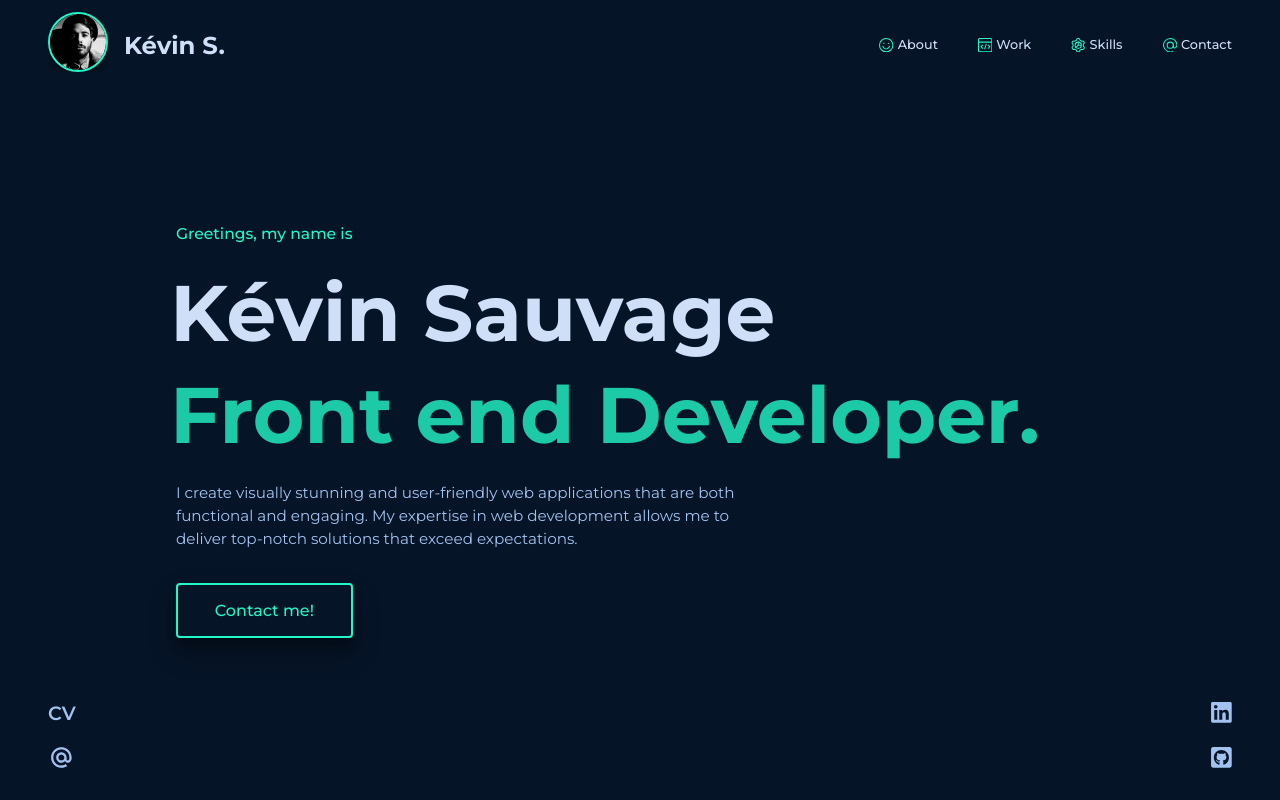
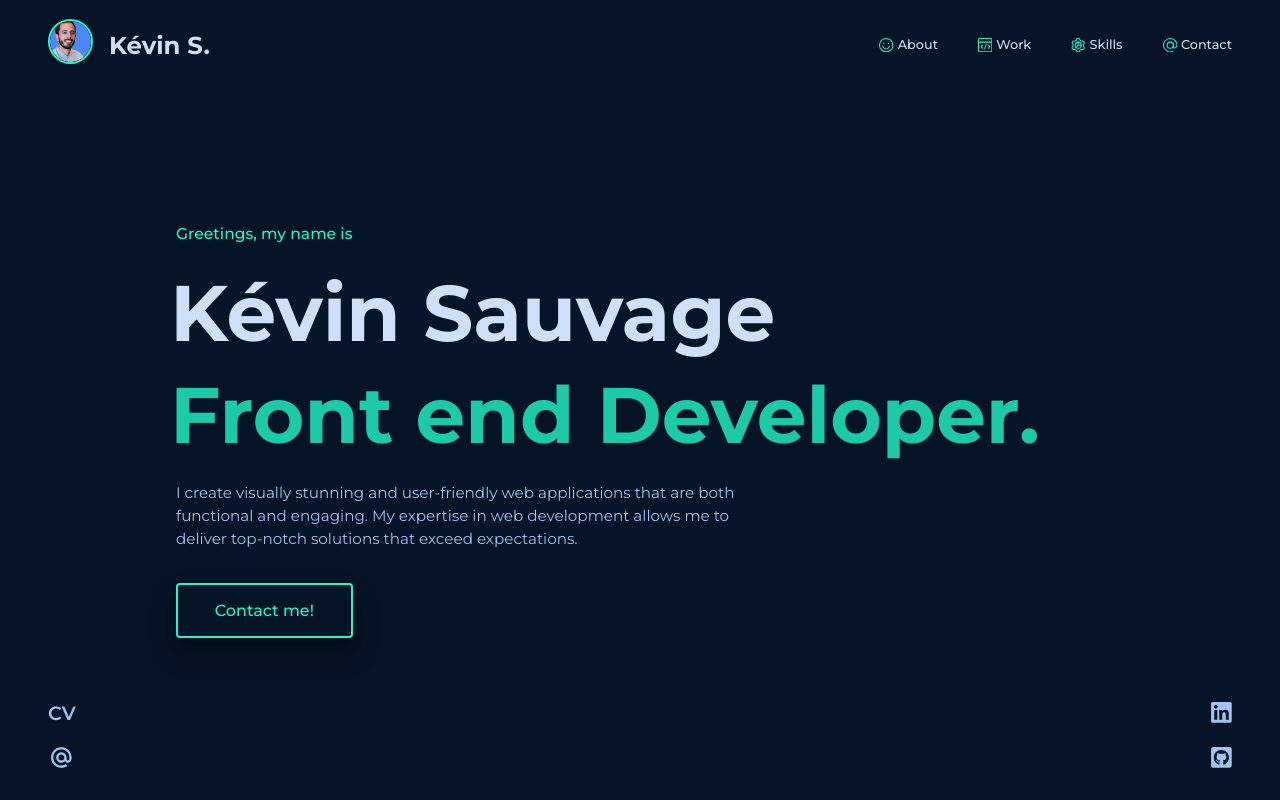
Before and after one commit to kevinsauvage/next-portfolio, a Next.js app: page / in a window 1280 px wide. Shown: the top 800 px of the page. Built offline with nearby package versions, Linux system fonts and the light colour scheme.

Commit message:
update logo image

```diff
--- a/src/component/Logo/Logo.jsx
+++ b/src/component/Logo/Logo.jsx
@@ -1,7 +1,7 @@
 import Image from 'next/image';
 import Link from 'next/link';
 
-import portrait from '../../images/portrait.png';
+import portrait from '../../images/me.jpg';
 
 import styles from './Logo.module.scss';
 
@@ -13,8 +13,8 @@ const Logo = () => (
           className={styles.logoImg}
           src={portrait.src}
           alt="portrait of kevin sauvage"
-          width={60}
-          height={60}
+          width={45}
+          height={45}
         />
       </a>
     </Link>
```
Also changed, not shown: src/images/me.jpg (added), src/images/portrait.png (deleted).
